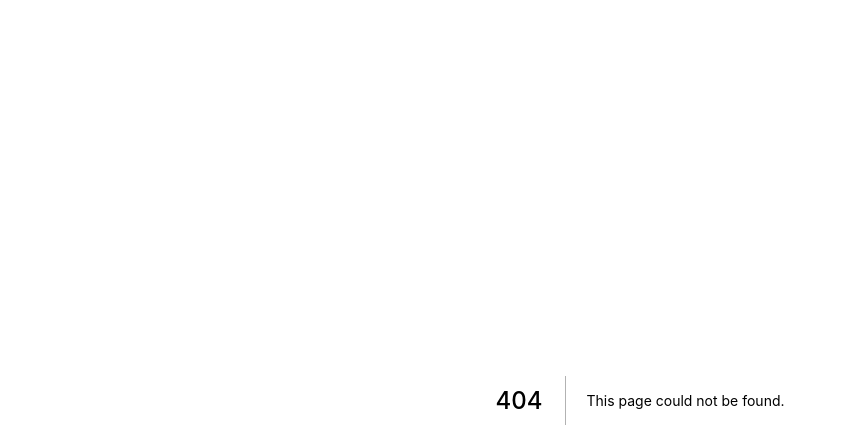
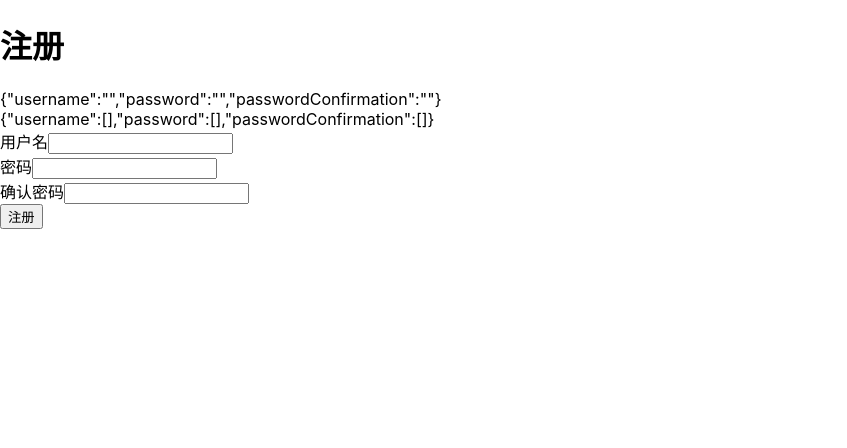
Before and after one commit to MambaNeverOut/Next.js-demo, a Next.js app: page /sign_up in a window 1280 px wide. Before the commit this address had no page. Shown: the top 448 px of the page, without its empty margins (0-847 px from the left). Built offline with nearby package versions, Linux system fonts and the light colour scheme.

Commit message:
添加注冊页面，不过没有检查username唯一性

```diff
--- a/package.json
+++ b/package.json
@@ -17,6 +17,7 @@
     "axios": "^0.21.1",
     "gray-matter": "^4.0.2",
     "marked": "^2.0.0",
+    "md5": "^2.3.0",
     "next": "10.0.6",
     "next-images": "^1.7.0",
     "pg": "^8.5.1",
@@ -31,6 +32,7 @@
     "@babel/plugin-proposal-decorators": "^7.13.5",
     "@types/axios": "^0.14.0",
     "@types/marked": "^1.2.2",
+    "@types/md5": "^2.3.0",
     "@types/node": "^14.14.31",
     "@types/react": "^17.0.2",
     "@types/react-dom": "^17.0.1",
--- /dev/null
+++ b/pages/api/v1/users.tsx
@@ -0,0 +1,55 @@
+import { getDatabaseConnection } from "lib/getDatabaseConnection";
+import {getPosts} from "lib/posts";
+import md5 from "md5";
+import { NextApiHandler, NextApiRequest, NextApiResponse } from "next";
+import { User } from "src/entity/User";
+
+// 声明方式1
+// const Posts = (req:NextApiRequest,res:NextApiResponse) => {
+// 声明方式2
+const Posts: NextApiHandler = async (req,res) => {
+  const {username, password, passwordConfirmation} = req.body
+  const errors = {
+    username: [] as string[],
+    password: [] as string[],
+    passwordConfirmation: [] as string[],
+  }
+  if(username.trim() === ''){
+    errors.username.push('不能为空')
+  }
+  if(!/[a-zA-Z0-9]/.test(username.trim())){
+    errors.username.push('格式不合法')
+  }
+  if(username.trim().length > 42){
+    errors.username.push('太长')
+  }
+  if(username.trim().length < 3){
+    errors.username.push('太短')
+  }
+  if(password === ''){
+    errors.password.push('不能为空')
+  }
+  if(password !== passwordConfirmation){
+    errors.passwordConfirmation.push('密码不匹配')
+  }
+  const hasErrors = Object.values(errors).find(v => v.length > 0)
+  res.setHeader('Content-Type', 'application/json; charset=utf-8');
+
+  if(hasErrors){
+    res.statusCode = 422;
+    res.setHeader('Content-Type', 'application/json');
+    res.write(JSON.stringify(errors))
+  }else{
+    const connection = await getDatabaseConnection()
+    const user = new User()
+    user.username = username.trim()
+    user.passwordDigest = md5(password)
+    await connection.manager.save(user);
+    res.statusCode = 200;
+    res.write(JSON.stringify(user));
+  }
+
+  res.end()
+}
+
+export default Posts
--- /dev/null
+++ b/pages/sign_up.tsx
@@ -0,0 +1,89 @@
+import axios, { AxiosResponse } from 'axios';
+import { NextPage } from 'next';
+import {useCallback, useState} from 'react';
+
+const SignUp: NextPage = () => {
+  const [formData, setFormData] = useState({
+    username: '',
+    password: '',
+    passwordConfirmation: '',
+  })
+  const [errors, setErrors] = useState({
+    // 这里使用数组是为了方便类型判断
+    username: [], password: [], passwordConfirmation: []
+  })
+  const onSubmit = useCallback((e)=>{
+    e.preventDefault()
+    console.log(formData);
+    axios.post('api/v1/users', formData)
+    .then(()=>{}, (error)=>{
+      if(error.response){
+        const response: AxiosResponse = error.response;
+        if(response.status === 422){
+          console.log(errors);
+          console.log(response);
+
+
+          setErrors({...errors, ...response.data})
+          console.log(errors);
+
+        }
+        console.log(error);
+      }
+
+    })
+  }, [formData])
+  return (
+    <>
+      <h1>注册</h1>
+      {JSON.stringify(formData)}
+      <form onSubmit={onSubmit}>
+        {JSON.stringify(errors)}
+        <div>
+          <label>
+            用户名
+            <input type="text" value={formData.username}
+              onChange={e => setFormData({
+                ...formData,
+                username: e.target.value
+              })}
+            />
+          </label>
+          {errors.username && errors.username.length > 0 ? <div>
+            {errors.username.join(',')}
+          </div>: null}
+        </div>
+        <div>
+          <label>
+            密码
+            <input type="password" value={formData.password}
+            onChange={e => setFormData({
+              ...formData,
+              password:e.target.value
+            })}/>
+          </label>
+          {errors.password && errors.password.length > 0 ? <div>
+            {errors.password.join(',')}
+          </div>: null}
+        </div>
+        <div>
+          <label>
+            确认密码
+            <input type="password" value={formData.passwordConfirmation}
+              onChange={ e=> setFormData({
+                ...formData,
+                passwordConfirmation: e.target.value
+              })}
+            />
+          </label>
+          {errors.passwordConfirmation && errors.passwordConfirmation.length > 0 ? <div>
+            {errors.passwordConfirmation.join(',')}
+          </div>: null}
+        </div>
+        <button type="submit">注册</button>
+      </form>
+    </>
+  )
+}
+
+export default SignUp
```
Also changed, not shown: 1 other file (tests, documents, lock files or other folders).
